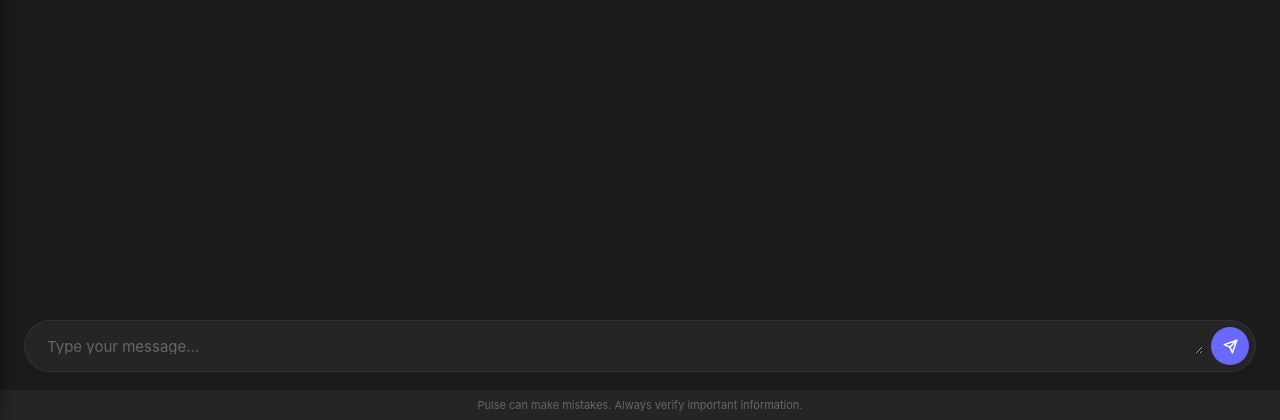
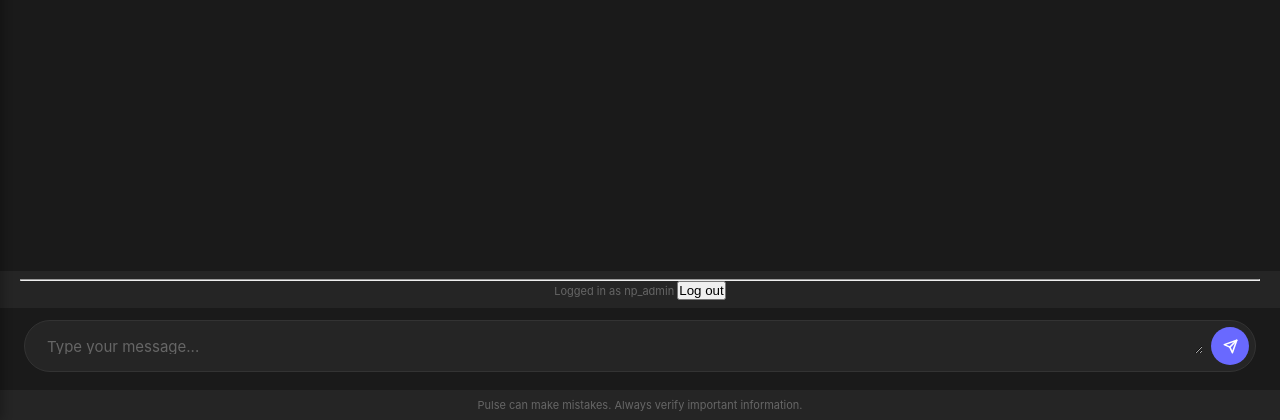
Before and after one commit to joshuayeee/no-patience, a Django app: page / in a window 1280 px wide. Shown: the part 473-893 px from the top of the page. Run offline with Django 5.2, Linux system fonts and the light colour scheme; a user stored in the database is signed in; data comes from the database, SQL or seed files in the repository; both versions use the stored data as it was after the commit; some libraries are stand-ins or nearby versions.

Commit message:
reimplemented log out button as a failsafe

```diff
--- a/no_patience/templates/no_patience/components/chat.html
+++ b/no_patience/templates/no_patience/components/chat.html
@@ -29,6 +29,17 @@
         {% endif %}
       {% endfor %}
     </div>
+
+    <div class="disclaimer" id="disclaimer">
+      {% if user.is_authenticated %}
+        <hr />
+        <form action ="{% url 'accounts:logout' %}" method='post'>
+          {% csrf_token %}
+          <p>Logged in as {{ user.username }} <button name='submit'>Log out</button></p>
+        </form>
+      {% endif %}
+    </div>
+
 
     <div class="chat-input-wrapper" id="chatInputWrapper">
       <form action="{% url 'no_patience:reload' chat.id 0 %}" method='post'>
```
Also changed, not shown: db.sqlite3.
